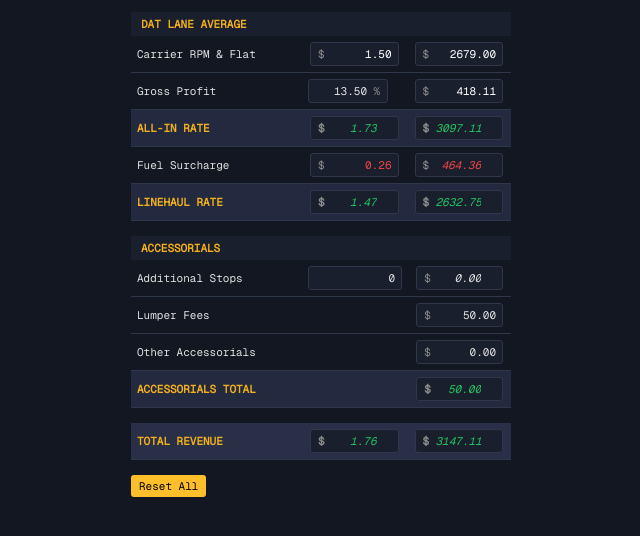
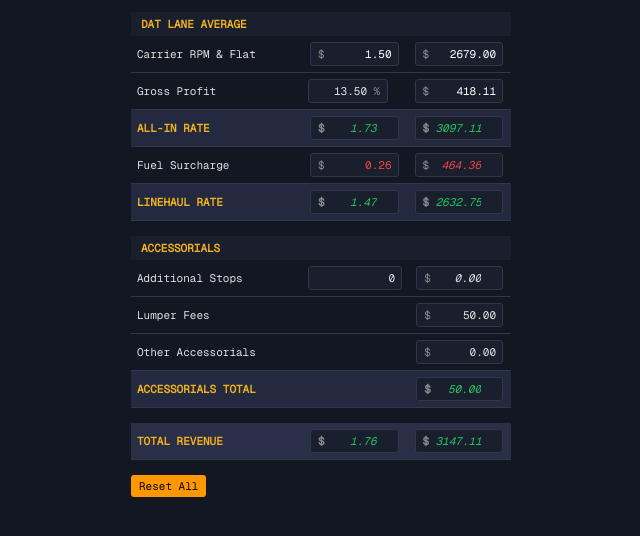
Before and after one commit to freightCognition/openQuote, a browser extension: page sidepanel.html in a window 1280 px wide. In both pictures the pointer is over the button "Reset All". Shown: the part 130-666 px from the top of the page, without its empty margins (319-959 px from the left). Drawn offline with Linux system fonts and the light colour scheme.

Commit message:
style: Update button hover color and refresh icon assets
- Changed the hover background color of the primary button from #ffbf2b to #ff9800 for improved visibility.
- Updated icon files (icon16.png, icon32.png, icon48.png, icon128.png, openQuote_icon.png, openQuote_LOGO.png) to align with the latest branding standards.

```diff
--- a/styles.css
+++ b/styles.css
@@ -113,7 +113,7 @@ button.primary {
 }
 
 button.primary:hover {
-    background-color: #ffbf2b;
+    background-color: #ff9800;
 }
 
 .gear-icon {
```
Also changed, not shown: icons/icon128.png, icons/icon16.png, icons/icon32.png, icons/icon48.png, icons/openQuote_LOGO.png, icons/openQuote_icon.png.
